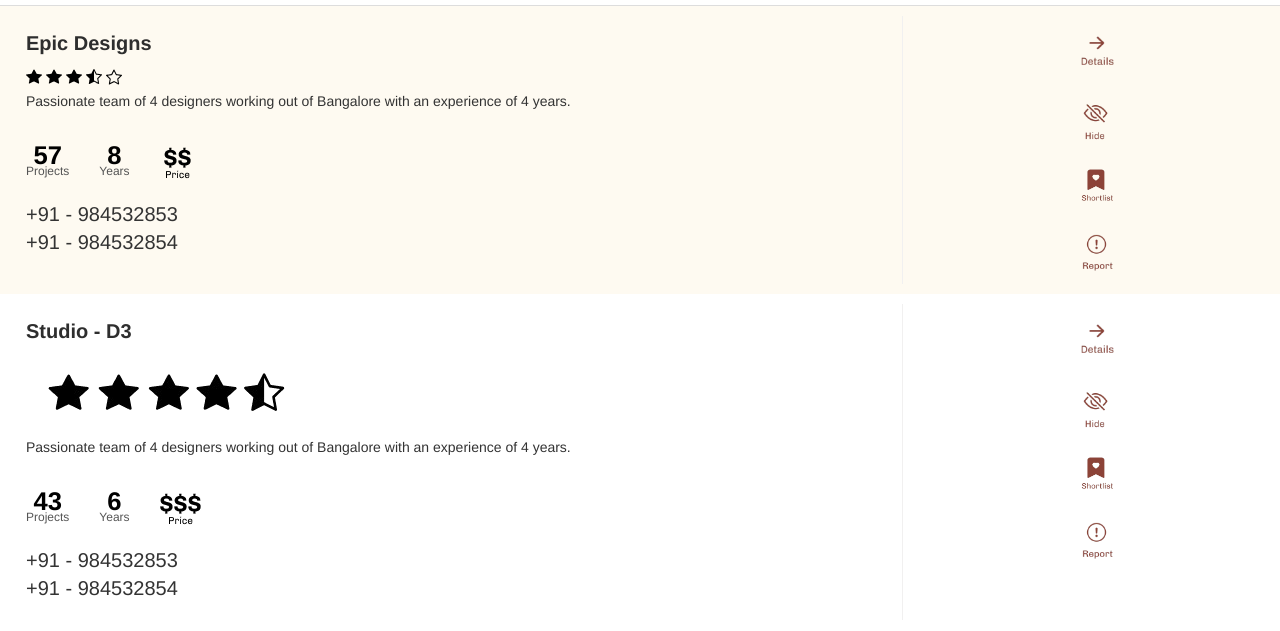
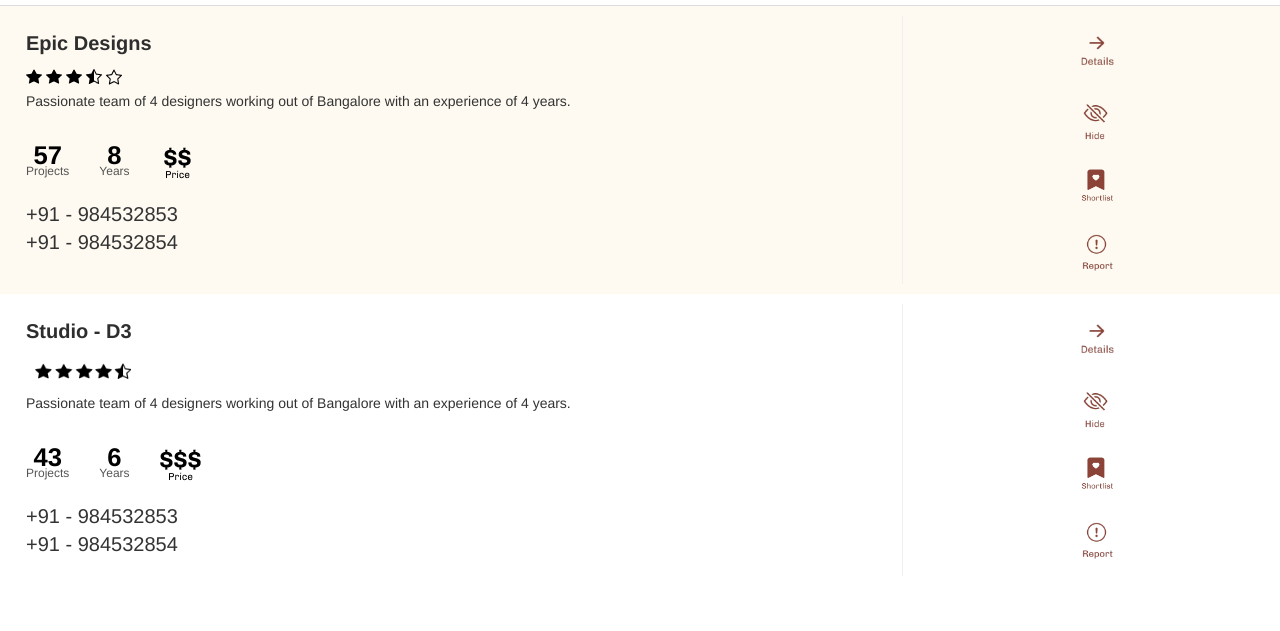
Before and after one commit to yushezene/emptycup-a, a plain HTML site: page index.html in a window 1280 px wide. Shown: the part 169-800 px from the top of the page. Drawn offline with Linux system fonts and the light colour scheme.

Commit message:
img size

```diff
--- a/styles.css
+++ b/styles.css
@@ -111,9 +111,10 @@ header h1 {
 }
 
 .studio-list .studio-card:nth-child(2) img[src*="Group1.2.png"] {
-  max-width: 100%;
+  max-width: 120px;
+  max-height: 30px;
+  width: auto;
   height: auto;
-  width: auto;
   object-fit: contain;
 }
 
```
